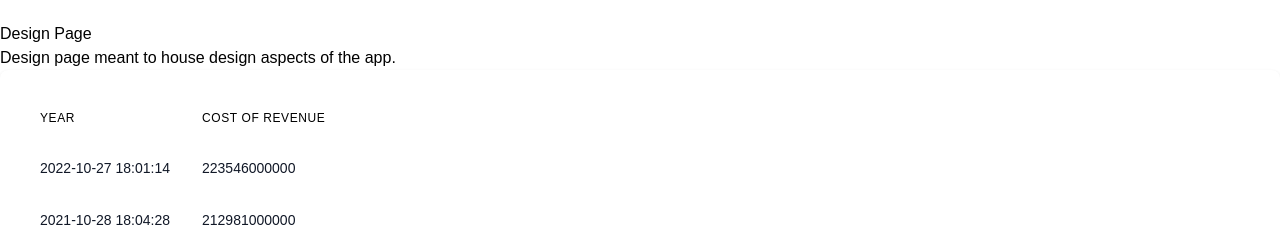
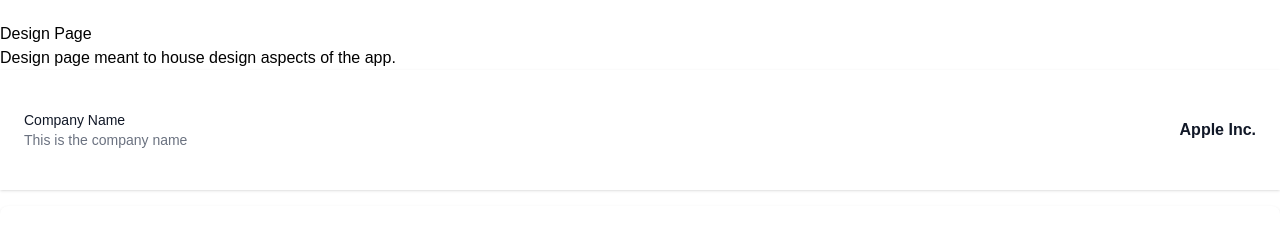
Before and after one commit to JJeris/dot-net-react-learning, a React (Vite) app: page /design-guide in a window 1280 px wide. Shown: the part 326-566 px from the top of the page. Built offline with nearby package versions, Linux system fonts and the light colour scheme.

Commit message:
Add a RatioList component

```diff
--- /dev/null
+++ b/src/Components/RatioList/RatioList.tsx
@@ -0,0 +1,56 @@
+import React from 'react'
+import { TestDataCompany } from '../Table/testData';
+
+interface Props { }
+
+const data = TestDataCompany[0];
+
+type Company = typeof data;
+
+const config = [
+    {
+        label: "Company Name",
+        render: (company: Company) => company.companyName,
+        subTitle: "This is the company name",
+    }
+]
+
+// eslint-disable-next-line @typescript-eslint/no-unused-vars
+const RatioList = (props: Props) => {
+    const renderedRows = config.map(row=> {
+        return (
+            <li
+                className='py-3 sm:py-4'
+            >
+                <div className="flex items-center space-x-4">
+                    <div className="flex-1 min-w-0">
+                        <p className="text-sm font-medium text-gray-900 truncate">
+                            {row.label}
+                        </p>
+                        <p
+                            className='text-sm text-gray-500 truncate'
+                        >
+                            {row.subTitle && row.subTitle}
+                        </p>
+                    </div>
+                    <div className="inline-flex items-center text-base font-semibold text-gray-900">
+                        {row.render(data)}
+                    </div>
+                </div>
+            </li>
+        )
+    })
+
+    return (
+        <div
+            className='bg-white shadow rounder-lg mb-4 p-4 sm:p-6 h-full'
+        >
+            <ul className="divide-y divide-gray-200">
+                {renderedRows}
+            </ul>
+
+        </div>
+    )
+}
+
+export default RatioList
--- a/src/Components/Table/Table.tsx
+++ b/src/Components/Table/Table.tsx
@@ -1,5 +1,5 @@
 import React from 'react'
-import { testIncomeStatementData } from '../../Pages/DesignPage/testData'
+import { testIncomeStatementData } from './testData'
 import { v4 as uuidv4 } from 'uuid';
 
 const data = testIncomeStatementData;
--- a/src/Pages/DesignPage/DesignPage.tsx
+++ b/src/Pages/DesignPage/DesignPage.tsx
@@ -1,5 +1,6 @@
 import React from 'react'
 import Table from '../../Components/Table/Table'
+import RatioList from '../../Components/RatioList/RatioList'
 
 interface Props {}
 
@@ -16,6 +17,7 @@ const DesignPage = (props: Props) => {
         <h2>
             Design page meant to house design aspects of the app.
         </h2>
+        <RatioList/>
         <Table/>
 
     </>
```
Also changed, not shown: src/Components/RatioList/RatioList.css (added), src/Components/Table/testData.tsx (renamed from src/Pages/DesignPage/testData.tsx).
